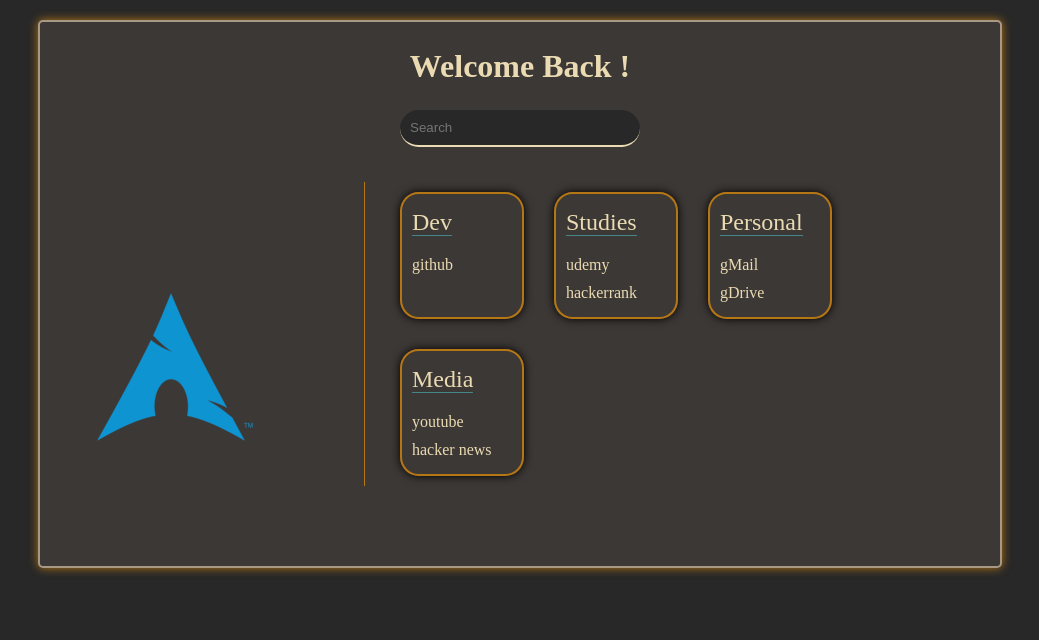
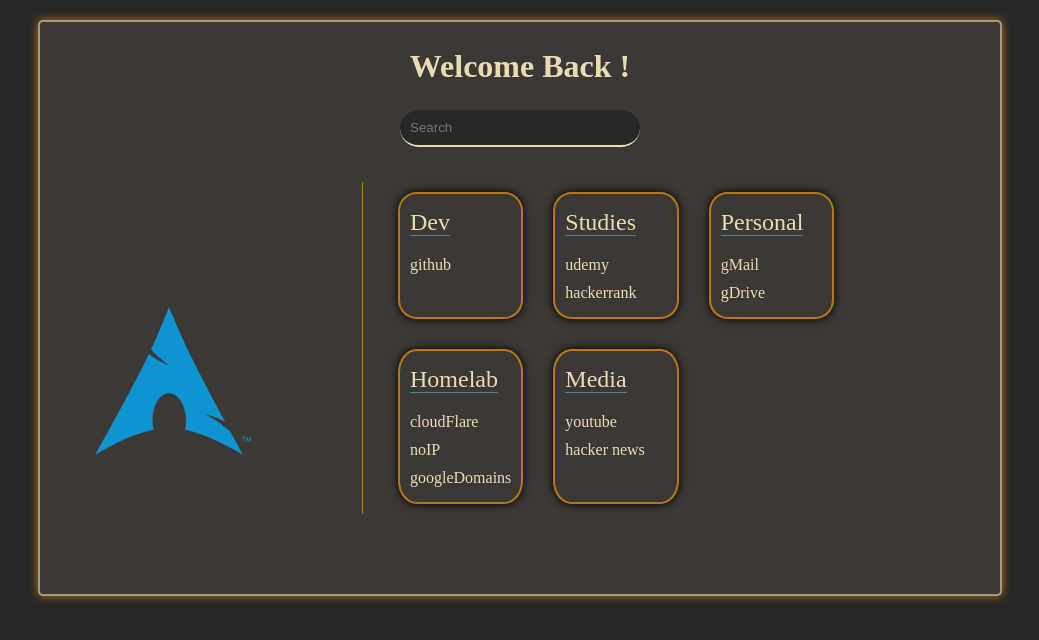
Before and after one commit to DevArtK/startpage, a plain HTML site: page index.html in a window 1280 px wide. Shown: the top 640 px of the page, without its empty margins (140-1179 px from the left). Drawn offline with Linux system fonts and the light colour scheme.

Commit message:
Added frequently used size revolving around homelab

```diff
--- a/index.html
+++ b/index.html
@@ -15,7 +15,7 @@
 
 		<div class="search-wrapper">
 			<h1 class="box__title">Welcome Back !</h1>
-			<input type="search" id="search__field" placeholder="Search" value="" maxlength="40" autocomplete="off">
+			<input type="search" id="search__field" placeholder="Search" value="" maxlength="60" autocomplete="off">
 
 		</div>
 
--- a/script.js
+++ b/script.js
@@ -32,6 +32,24 @@ const lists = [
                 title: 'gDrive',
                 url: 'https://drive.google.com/drive/my-drive'
             }
+        ]
+    },
+    {
+        heading: "Homelab",
+        links: [
+            {
+                title: 'cloudFlare',
+                url: 'https://www.cloudflare.com/'
+            },
+            {
+                title: 'noIP',
+                url: 'https://www.noip.com/'
+            },
+            {
+                title: 'googleDomains',
+                url: 'https://domains.google/'
+            }
+
         ]
     },
     {
```
